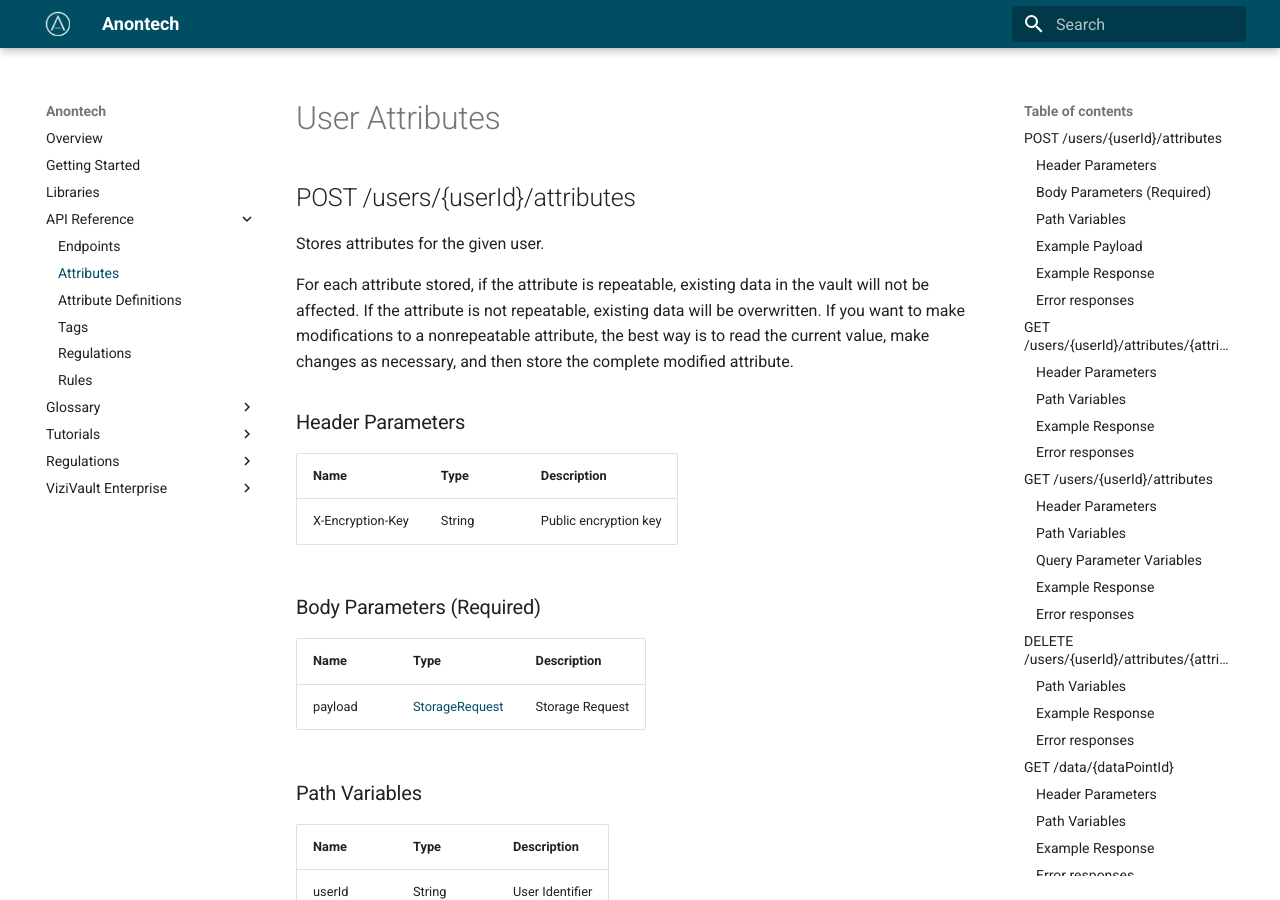
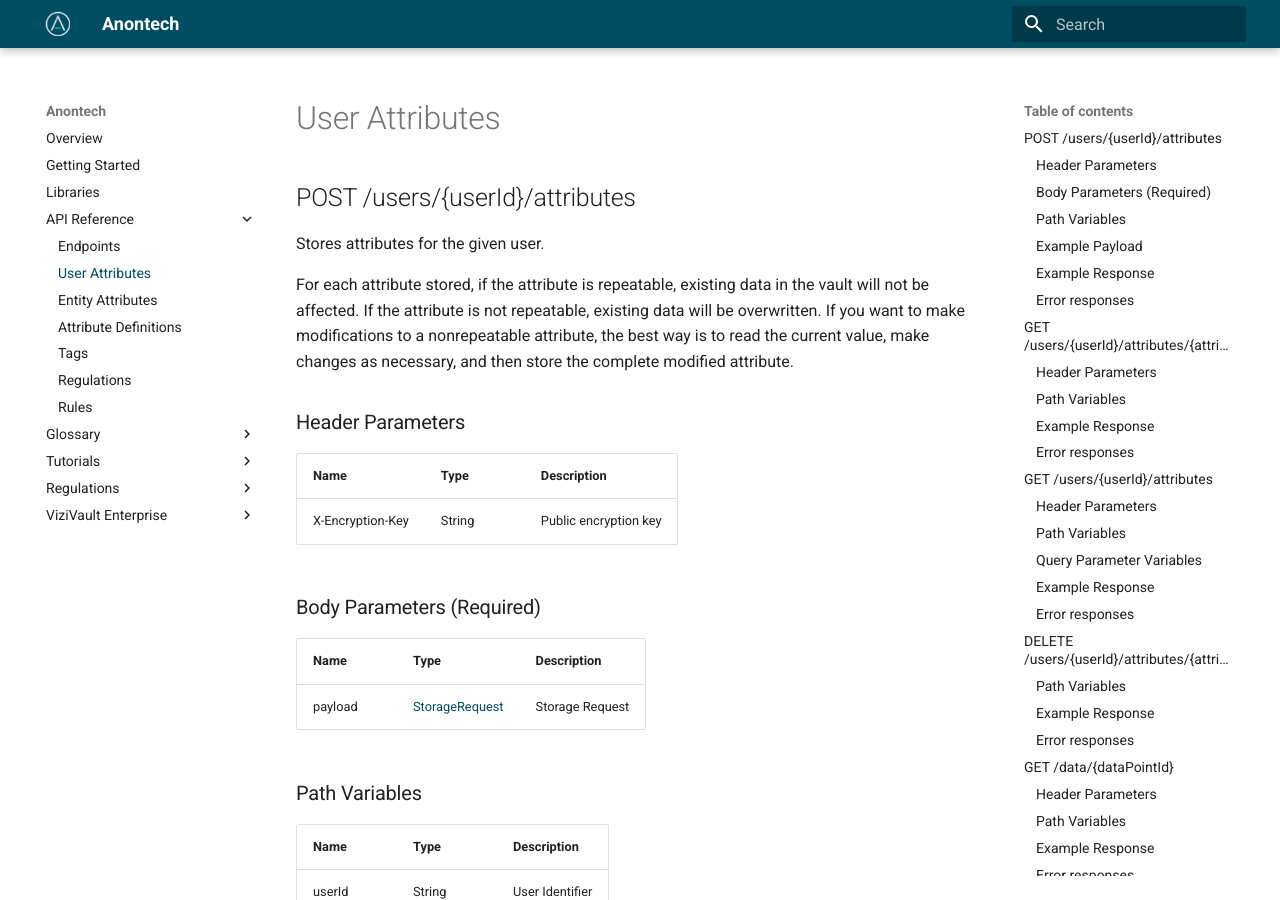
Before and after one commit to anontechnology/documentation, an MkDocs documentation site: the page built from docs/api/datapoints.md, in a window 1280 px wide and 900 px high. Built offline with MkDocs 1.6.1 and Material for MkDocs 9.7.7, drawn with Linux system fonts in a browser that asks for light colours.

Commit message:
Update mkdocs.yml

```diff
--- a/mkdocs.yml
+++ b/mkdocs.yml
@@ -14,7 +14,8 @@ nav:
   - Libraries: libraries.md
   - API Reference:
     - Endpoints: api/endpoints.md
-    - Attributes: api/datapoints.md
+    - User Attributes: api/datapoints.md
+    - Entity Attributes: api/entities.md
     - Attribute Definitions: api/attributes.md
     - Tags: api/tags.md
     - Regulations: api/regulations.md
```
